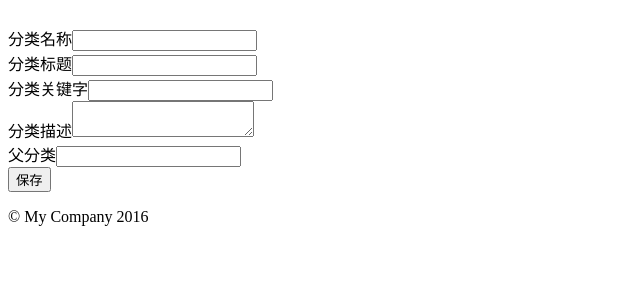
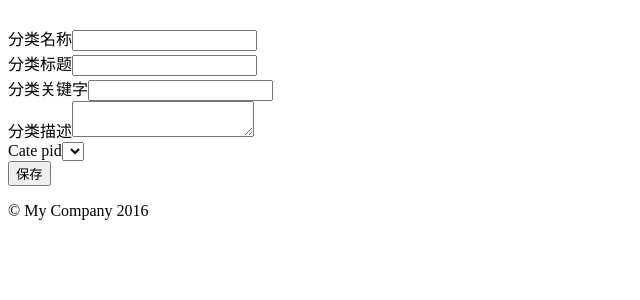
Before and after one commit to scut2016/blog, a Yii app: template backend/views/category/add.php in a window 1280 px wide. Shown: the top 300 px of the page, without its empty margins (0-640 px from the left). Run offline with PHP 8.4 and a stand-in for Yii, Linux system fonts and the light colour scheme; the template is opened without the code that fills it: most values are stand-ins (such as "Sample title", 1, 10 or a date in 2020); form fields are guessed from the names that the template uses; data that the repository does not hold is empty; some libraries are stand-ins or nearby versions.

Commit message:
添加分类

```diff
--- a/backend/views/category/add.php
+++ b/backend/views/category/add.php
@@ -13,7 +13,10 @@ use yii\widgets\ActiveForm;
 <?= $form->field($model, 'cate_title')->label('分类标题')->textInput() ?>
 <?= $form->field($model, 'cate_keywords')->label('分类关键字')->textInput() ?>
 <?= $form->field($model, 'cate_description')->label('分类描述')->textarea() ?>
-<?= $form->field($model, 'cate_pid')->label('父分类')->textInput() ?>
+
+<?//= $form->field($model, 'cate_pid')->label('父分类')->textInput() ?>
+<?= $form->field($model, 'cate_pid')->dropDownList(
+   $data, ['prompt'=>'请选择',]) ?>
     <div class="form-group">
         <div class="col-lg-offset-1 col-lg-11">
             <?= Html::submitButton('保存', ['class' => 'btn btn-primary']) ?>
```
